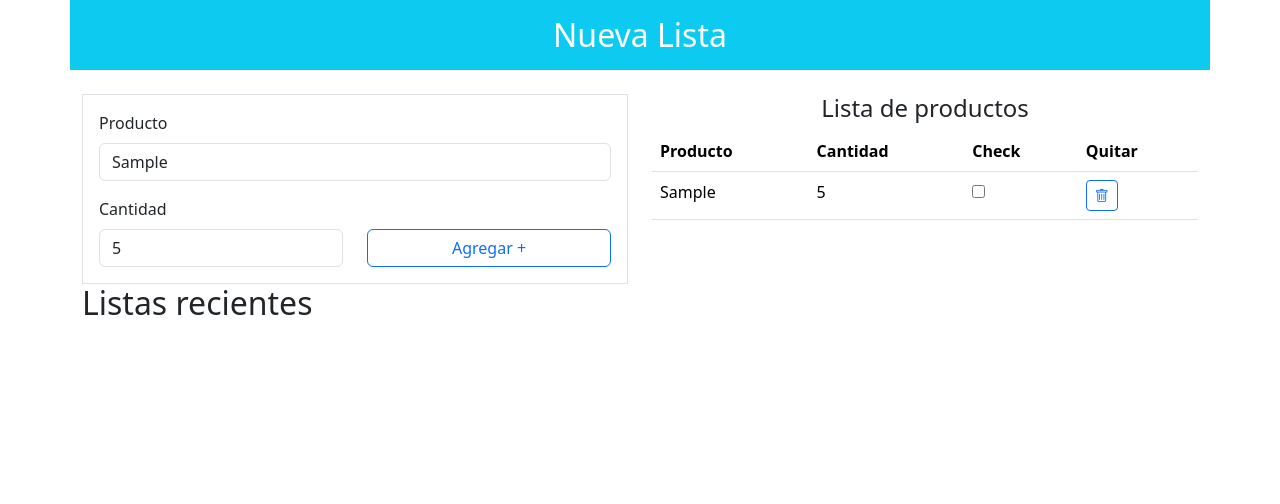
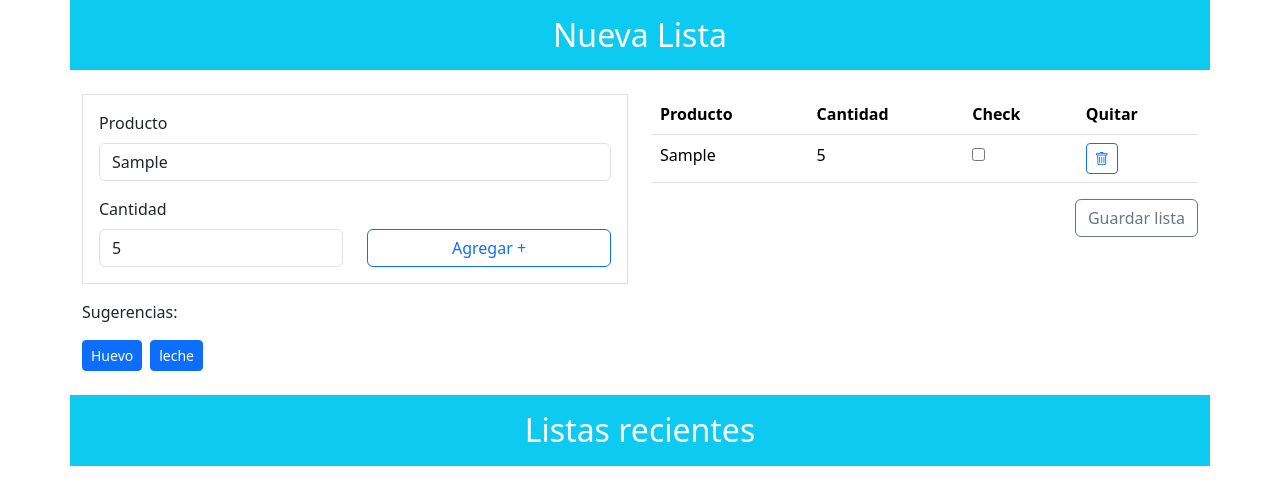
Before and after one commit to Omaldovi8825/mychopin, a React (Vite) app in the folder client/: page / in a window 1280 px wide. Both pictures are taken after typing "Sample", "5" into the empty fields and a click on the button "Agregar +". Shown: the top 504 px of the page. Built offline with nearby package versions, Linux system fonts and the light colour scheme.

Commit message:
listo para dejar tareas

```diff
--- a/client/src/App.tsx
+++ b/client/src/App.tsx
@@ -1,133 +1,11 @@
-import { useState } from "react"
-
-type ChangeEvent = React.ChangeEvent<HTMLInputElement>
-type FormEvent = React.FormEvent<HTMLFormElement>
-
-interface Producto {
-  nombre: string
-  cantidad: string | number
-}
-
-interface ProductoForma extends Producto {
-  checked: boolean
-}
-
-const estaInicialProducto = {
-  nombre: "",
-  cantidad: "",
-}
+import ListasRecientes from "./components/ListasRecientes"
+import NuevaLista from "./components/NuevaLista"
 
 function App() {
-  const [nuevaLista, setNuevaLista] = useState<ProductoForma[]>([])
-  const [formProducto, setFormProducto] = useState(estaInicialProducto)
-
-  const handleChangeProducto = ({ target }: ChangeEvent) => {
-    const { name, value } = target
-    setFormProducto((prev) => ({
-      ...prev,
-      [name]: value,
-    }))
-  }
-
-  const agregarProducto = (ev: FormEvent) => {
-    ev.preventDefault()
-    setNuevaLista((prev) => [...prev, { ...formProducto, checked: false }])
-  }
-
-  const toggleCheck = (nombre: string) => {
-    const copiaProductos = [...nuevaLista]
-    const index = copiaProductos.findIndex((p) => p.nombre === nombre)
-    if (index >= 0) {
-      copiaProductos[index] = {
-        ...copiaProductos[index],
-        checked: !copiaProductos[index].checked,
-      }
-      setNuevaLista(copiaProductos)
-    } else {
-      console.log("error al encontrar producto")
-    }
-  }
-
-  const quitarProducto = (nombre: string) => {}
-
   return (
     <div className="container">
-      <section className="row">
-        <h2 className="text-center bg-info text-white py-3 mb-4">
-          Nueva Lista
-        </h2>
-        <div className="col-6">
-          <form onSubmit={agregarProducto} className="border p-3">
-            <div className="mb-3">
-              <label className="form-label">Producto</label>
-              <input
-                type="text"
-                placeholder="Escribe el producto..."
-                name="nombre"
-                value={formProducto.nombre}
-                onChange={handleChangeProducto}
-                className="form-control"
-              />
-            </div>
-            <div className="row">
-              <div className="col-6">
-                <label className="form-label">Cantidad</label>
-                <input
-                  type="number"
-                  name="cantidad"
-                  value={formProducto.cantidad}
-                  onChange={handleChangeProducto}
-                  className="form-control"
-                />
-              </div>
-              <div className="col-6 d-flex align-items-end">
-                <button className="btn btn-outline-primary w-100">
-                  Agregar +
-                </button>
-              </div>
-            </div>
-          </form>
-        </div>
-        <div className="col-6">
-          <h3 className="fs-4 text-center">Lista de productos</h3>
-          <table className="table">
-            <thead>
-              <tr>
-                <th>Producto</th>
-                <th>Cantidad</th>
-                <th>Check</th>
-                <th>Quitar</th>
-              </tr>
-            </thead>
-            <tbody>
-              {nuevaLista.map((producto) => (
-                <tr key={producto.nombre}>
-                  <td>{producto.nombre}</td>
-                  <td>{producto.cantidad}</td>
-                  <td>
-                    <input
-                      type="checkbox"
-                      checked={producto.checked}
-                      onChange={() => toggleCheck(producto.nombre)}
-                    />
-                  </td>
-                  <td>
-                    <button
-                      onClick={() => quitarProducto(producto.nombre)}
-                      className="btn btn-sm btn-outline-primary"
-                    >
-                      <i className="bi bi-trash"></i>
-                    </button>
-                  </td>
-                </tr>
-              ))}
-            </tbody>
-          </table>
-        </div>
-      </section>
-      <section className="row">
-        <h2>Listas recientes</h2>
-      </section>
+      <NuevaLista />
+      <ListasRecientes />
     </div>
   )
 }
--- /dev/null
+++ b/client/src/components/Header.tsx
@@ -0,0 +1,9 @@
+interface HeaderProps {
+  titulo: string
+}
+
+function Header({ titulo }: HeaderProps) {
+  return <h2 className="text-center bg-info text-white py-3 mb-4">{titulo}</h2>
+}
+
+export default Header
--- /dev/null
+++ b/client/src/components/ListasRecientes.tsx
@@ -0,0 +1,11 @@
+import Header from "./Header"
+
+function ListasRecientes() {
+  return (
+    <section className="row">
+      <Header titulo="Listas recientes" />
+    </section>
+  )
+}
+
+export default ListasRecientes
--- /dev/null
+++ b/client/src/components/NuevaLista.tsx
@@ -0,0 +1,132 @@
+import { useState } from "react"
+import type { ChangeEvent, FormEvent } from "../types/common"
+import type { Producto, ProductoLista } from "../types/producto"
+import Header from "./Header"
+
+const estaInicialProducto: Producto = {
+  nombre: "",
+  cantidad: "",
+}
+
+function NuevaLista() {
+  const [nuevaLista, setNuevaLista] = useState<ProductoLista[]>([])
+  const [formProducto, setFormProducto] = useState(estaInicialProducto)
+
+  const handleChangeProducto = ({ target }: ChangeEvent) => {
+    const { name, value } = target
+    setFormProducto((prev) => ({
+      ...prev,
+      [name]: value,
+    }))
+  }
+
+  const agregarProducto = (ev: FormEvent) => {
+    ev.preventDefault()
+    setNuevaLista((prev) => [...prev, { ...formProducto, checked: false }])
+  }
+
+  const toggleCheck = (nombre: string) => {
+    const copiaProductos = [...nuevaLista]
+    const index = copiaProductos.findIndex((p) => p.nombre === nombre)
+    if (index >= 0) {
+      copiaProductos[index] = {
+        ...copiaProductos[index],
+        checked: !copiaProductos[index].checked,
+      }
+      setNuevaLista(copiaProductos)
+    } else {
+      console.log("error al encontrar producto")
+    }
+  }
+
+  const quitarProducto = (nombre: string) => {}
+
+  return (
+    <section className="row mb-4">
+      <Header titulo="Nueva Lista" />
+      <div className="col-6 mb-3">
+        <form onSubmit={agregarProducto} className="border p-3">
+          <div className="mb-3">
+            <label className="form-label">Producto</label>
+            <input
+              type="text"
+              placeholder="Escribe el producto..."
+              name="nombre"
+              value={formProducto.nombre}
+              onChange={handleChangeProducto}
+              className="form-control"
+            />
+          </div>
+          <div className="row">
+            <div className="col-6">
+              <label className="form-label">Cantidad</label>
+              <input
+                type="number"
+                name="cantidad"
+                value={formProducto.cantidad}
+                onChange={handleChangeProducto}
+                className="form-control"
+              />
+            </div>
+            <div className="col-6 d-flex align-items-end">
+              <button className="btn btn-outline-primary w-100">
+                Agregar +
+              </button>
+            </div>
+          </div>
+        </form>
+      </div>
+      <div className="col-6 mb-3">
+        <table className="table">
+          <thead>
+            <tr>
+              <th>Producto</th>
+              <th>Cantidad</th>
+              <th>Check</th>
+              <th>Quitar</th>
+            </tr>
+          </thead>
+          <tbody>
+            {nuevaLista.map((producto) => (
+              <tr key={producto.nombre}>
+                <td>{producto.nombre}</td>
+                <td>{producto.cantidad}</td>
+                <td>
+                  <input
+                    type="checkbox"
+                    checked={producto.checked}
+                    onChange={() => toggleCheck(producto.nombre)}
+                  />
+                </td>
+                <td>
+                  <button
+                    onClick={() => quitarProducto(producto.nombre)}
+                    className="btn btn-sm btn-outline-primary"
+                  >
+                    <i className="bi bi-trash"></i>
+                  </button>
+                </td>
+              </tr>
+            ))}
+          </tbody>
+        </table>
+        <div className="text-end">
+          <button className="btn btn-outline-secondary">Guardar lista</button>
+        </div>
+      </div>
+      <div>
+        <p>Sugerencias:</p>
+        <ul className="list-unstyled d-flex gap-2 m-0 p-0">
+          <li>
+            <button className="btn btn-sm btn-primary">Huevo</button>
+          </li>
+          <li>
+            <button className="btn btn-sm btn-primary">leche</button>
+          </li>
+        </ul>
+      </div>
+    </section>
+  )
+}
+
+export default NuevaLista
--- /dev/null
+++ b/client/src/types/common.ts
@@ -0,0 +1,2 @@
+export type ChangeEvent = React.ChangeEvent<HTMLInputElement>
+export type FormEvent = React.FormEvent<HTMLFormElement>
--- /dev/null
+++ b/client/src/types/producto.ts
@@ -0,0 +1,8 @@
+export interface Producto {
+  nombre: string
+  cantidad: string | number
+}
+
+export interface ProductoLista extends Producto {
+  checked: boolean
+}
```
